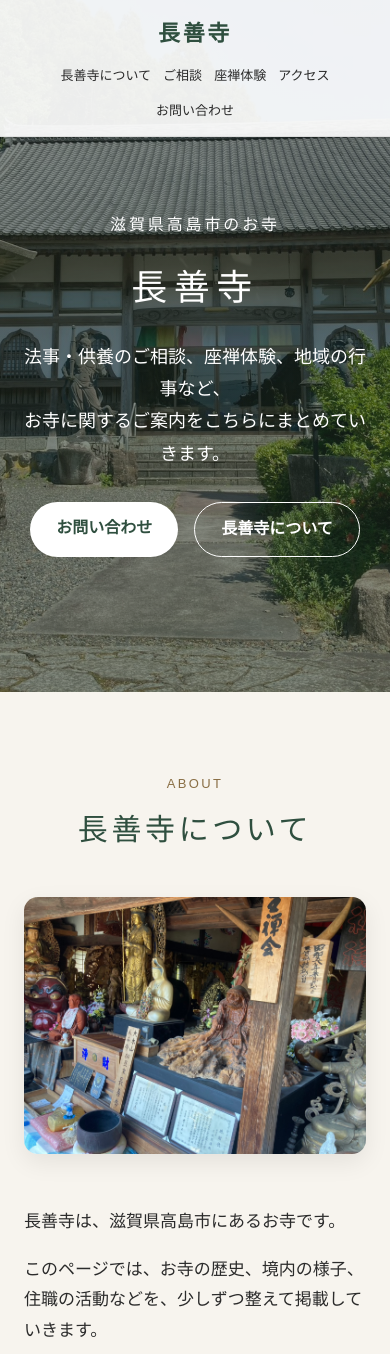
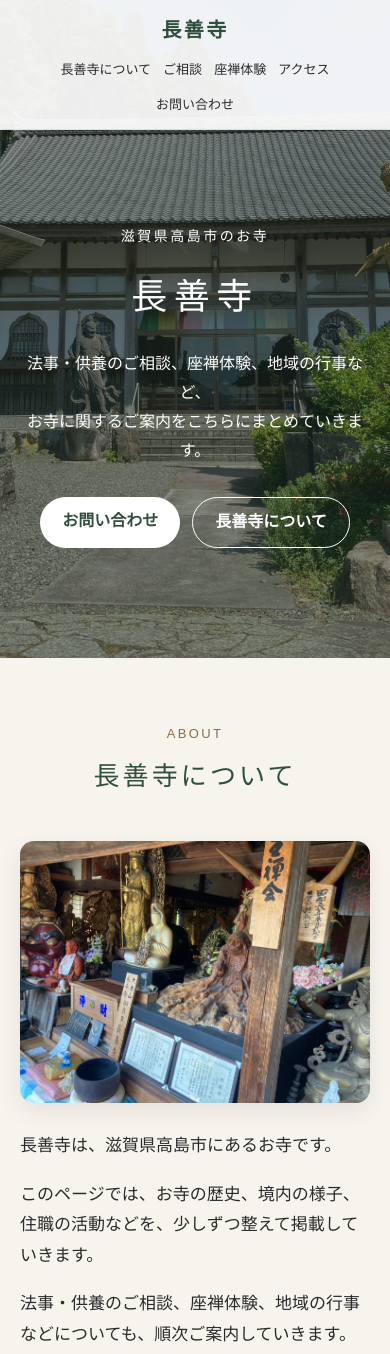
Before and after one commit to hoo263930-netizen/chozenji, a plain HTML site: page index.html in a window 390 px wide. Shown: the top 1354 px of the page. Drawn offline with Linux system fonts and the light colour scheme.

Commit message:
Update index.html

```diff
--- a/index.html
+++ b/index.html
@@ -3,6 +3,7 @@
 <head>
   <meta charset="UTF-8" />
   <meta name="viewport" content="width=device-width, initial-scale=1.0" />
+
   <title>長善寺 | 滋賀県高島市のお寺</title>
 
   <style>
@@ -19,6 +20,10 @@
       box-sizing: border-box;
     }
 
+    html {
+      scroll-behavior: smooth;
+    }
+
     body {
       margin: 0;
       font-family: "Hiragino Mincho ProN", "Yu Mincho", "YuMincho", serif;
@@ -32,6 +37,12 @@
       text-decoration: none;
     }
 
+    img {
+      max-width: 100%;
+      height: auto;
+    }
+
+    /* ヘッダー */
     header {
       position: fixed;
       top: 0;
@@ -68,6 +79,7 @@
       color: var(--text);
     }
 
+    /* トップ */
     .hero {
       min-height: 82vh;
       padding: 140px 24px 80px;
@@ -126,8 +138,10 @@
       border: 1px solid var(--white);
     }
 
+    /* 共通 */
     section {
       padding: 80px 24px;
+      scroll-margin-top: 90px;
     }
 
     .container {
@@ -157,13 +171,31 @@
       color: var(--main);
     }
 
-    .lead {
-      max-width: 760px;
-      margin: 0 auto;
-      text-align: center;
+    /* 長善寺について */
+    .about-layout {
+      display: grid;
+      grid-template-columns: 1fr 1.2fr;
+      gap: 36px;
+      align-items: center;
+    }
+
+    .about-image img {
+      display: block;
+      width: 100%;
+      border-radius: 14px;
+      box-shadow: 0 8px 24px rgba(0, 0, 0, 0.08);
+    }
+
+    .about-text {
       font-size: 17px;
     }
 
+    .about-text p {
+      margin-top: 0;
+      margin-bottom: 18px;
+    }
+
+    /* ご相談カード */
     .cards {
       display: grid;
       grid-template-columns: repeat(3, 1fr);
@@ -188,6 +220,7 @@
       margin-bottom: 0;
     }
 
+    /* アクセス・お問い合わせ */
     .info-box {
       background: var(--white);
       padding: 32px;
@@ -195,6 +228,14 @@
       max-width: 760px;
       margin: 0 auto;
       box-shadow: 0 8px 24px rgba(0, 0, 0, 0.06);
+    }
+
+    .info-box p {
+      margin-top: 0;
+    }
+
+    .info-box p:last-child {
+      margin-bottom: 0;
     }
 
     .info-box dl {
@@ -216,6 +257,7 @@
       color: var(--muted);
     }
 
+    /* フッター */
     footer {
       background: var(--main);
       color: var(--white);
@@ -223,10 +265,21 @@
       padding: 34px 24px;
       font-size: 14px;
     }
+
+    footer p {
+      margin: 4px 0;
+    }
+
+    /* スマホ表示 */
     @media (max-width: 768px) {
       .header-inner {
         display: block;
         text-align: center;
+        padding: 12px 18px;
+      }
+
+      .site-title {
+        font-size: 20px;
       }
 
       nav {
@@ -238,60 +291,46 @@
       }
 
       .hero {
-    padding-top: 170px;
+        min-height: 78vh;
+        padding: 170px 20px 70px;
+      }
+
+      .hero-sub {
+        font-size: 14px;
+      }
+
+      .hero-text {
+        font-size: 16px;
+      }
+
+      .button-area {
+        gap: 12px;
+      }
+
+      .btn {
+        padding: 10px 22px;
+      }
+
+      section {
+        padding: 64px 20px;
+      }
+
+      .section-title h2 {
+        font-size: 26px;
+      }
+
+      .about-layout {
+        grid-template-columns: 1fr;
+        gap: 28px;
       }
 
       .cards {
         grid-template-columns: 1fr;
       }
+
+      .info-box {
+        padding: 26px;
       }
-
-      nav {
-        margin-top: 10px;
-        justify-content: center;
-        flex-wrap: wrap;
-        gap: 12px;
-        font-size: 13px;
-      }
-
-
-    .about-layout {
-  display: grid;
-  grid-template-columns: 1fr 1.2fr;
-  gap: 36px;
-  align-items: center;
-  max-width: 1000px;
-  margin: 0 auto;
-}
-
-.about-image img {
-  width: 100%;
-  display: block;
-  border-radius: 14px;
-  box-shadow: 0 8px 24px rgba(0, 0, 0, 0.08);
-}
-
-.about-text {
-  font-size: 17px;
-}
-
-@media (max-width: 768px) {
-  .about-layout {
-    grid-template-columns: 1fr;
-  }
-}
-
-.hero {
-  min-height: 82vh;
-  padding: 140px 24px 80px;
-  display: flex;
-  align-items: center;
-  justify-content: center;
-  text-align: center;
-  color: var(--white);
-  background:
-    linear-gradient(rgba(30, 45, 35, 0.55), rgba(30, 45, 35, 0.55)),
-    url("images/hero.jpg") center center / cover no-repeat;
     }
   </style>
 </head>
@@ -300,6 +339,7 @@
   <header>
     <div class="header-inner">
       <a class="site-title" href="#">長善寺</a>
+
       <nav>
         <a href="#about">長善寺について</a>
         <a href="#services">ご相談</a>
@@ -314,11 +354,14 @@
     <section class="hero">
       <div class="hero-content">
         <p class="hero-sub">滋賀県高島市のお寺</p>
+
         <h1>長善寺</h1>
+
         <p class="hero-text">
           法事・供養のご相談、座禅体験、地域の行事など、<br>
           お寺に関するご案内をこちらにまとめていきます。
         </p>
+
         <div class="button-area">
           <a class="btn" href="#contact">お問い合わせ</a>
           <a class="btn btn-outline" href="#about">長善寺について</a>
@@ -342,8 +385,13 @@
             <p>
               長善寺は、滋賀県高島市にあるお寺です。
             </p>
+
             <p>
               このページでは、お寺の歴史、境内の様子、住職の活動などを、少しずつ整えて掲載していきます。
+            </p>
+
+            <p>
+              法事・供養のご相談、座禅体験、地域の行事などについても、順次ご案内していきます。
             </p>
           </div>
         </div>
@@ -419,6 +467,7 @@
             法事・供養、座禅体験、見学、その他お寺に関するご相談は、
             公式LINEまたはお問い合わせフォームから受け付ける予定です。
           </p>
+
           <p>
             ※公式LINE・問い合わせフォームのリンクは後で追加します。
           </p>
```
Lines whose indentation alone changed are shown as unchanged.
